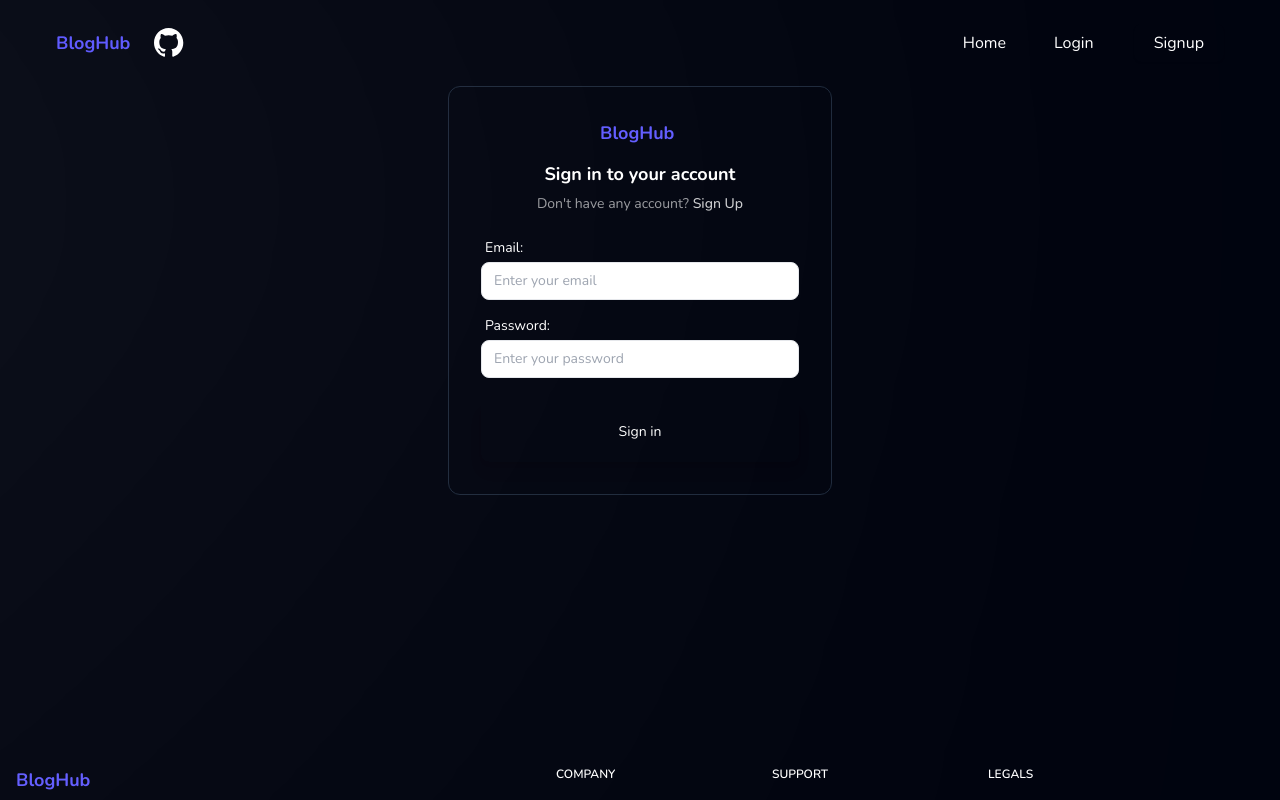
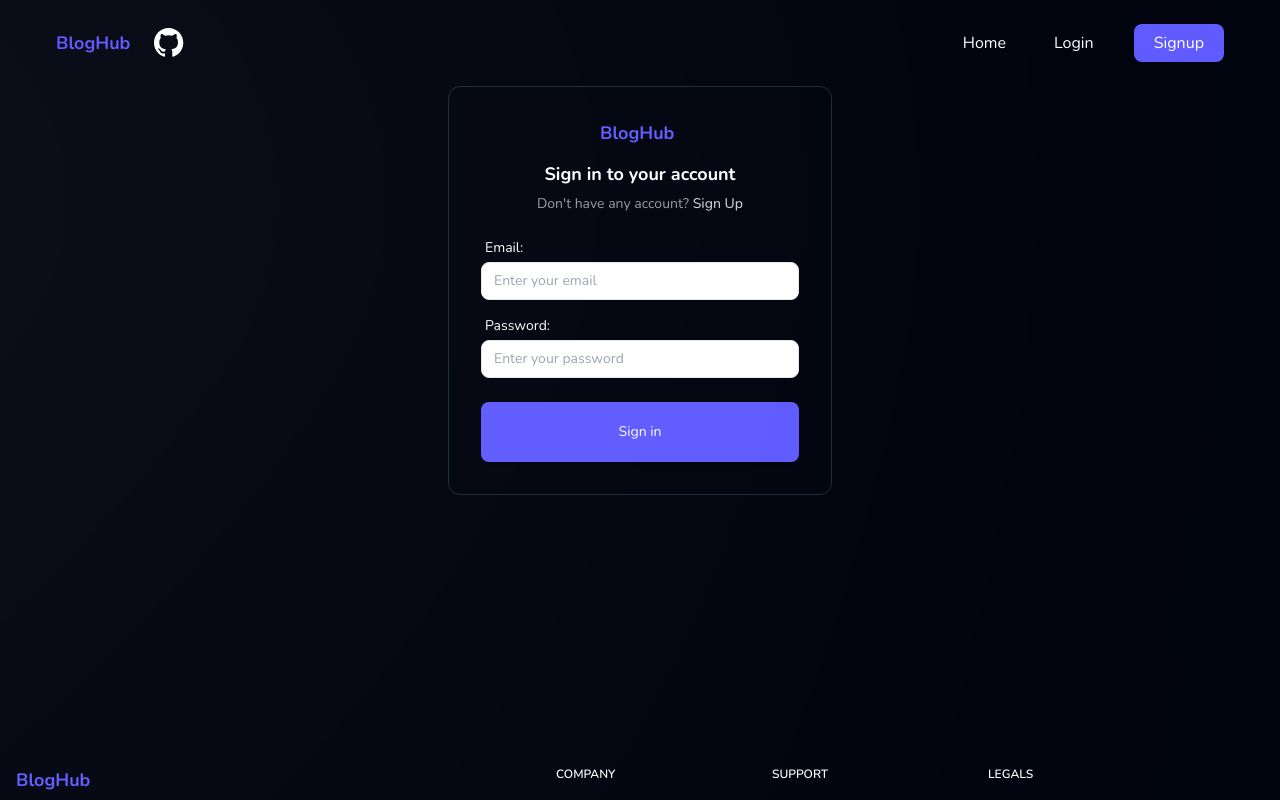
Before and after one commit to gauravver13/Blog-Hub, a React (Vite) app: page /login in a window 1280 px wide. Shown: the top 800 px of the page. Built offline with nearby package versions, Linux system fonts and the light colour scheme; no server answers.

Commit message:
fix outlet for production error

```diff
--- a/package.json
+++ b/package.json
@@ -29,7 +29,7 @@
     "react-hook-form": "^7.49.3",
     "react-icons": "^5.2.1",
     "react-redux": "^9.1.0",
-    "react-router-dom": "^6.21.2",
+    "react-router-dom": "^6.23.1",
     "tailwind-merge": "^2.3.0"
   },
   "devDependencies": {
--- a/src/App.jsx
+++ b/src/App.jsx
@@ -47,7 +47,6 @@ function App() {
               </main>
               <Footer />
             </div>
-
             <div className="absolute z-[3] -left-1/2 top-0 w-[50%] h-[50%] rounded-full white__gradient" />
             <div className="absolute z-[0] w-[30%] h-[30%] -left-1/2 bottom-0 rounded-full blue__gradient" />
           </>
--- a/src/main.jsx
+++ b/src/main.jsx
@@ -4,7 +4,7 @@ import App from './App.jsx'
 import './index.css'
 import { Provider } from 'react-redux'
 import store from './store/store.js'
-import { RouterProvider, createBrowserRouter } from 'react-router-dom'
+import { Outlet, RouterProvider, createBrowserRouter } from 'react-router-dom'
 import Home from './pages/Home.jsx'
 import { AuthLayout, Login } from './Components/index.js'
 import AddPost from "./pages/AddPost.jsx";
@@ -75,7 +75,7 @@ const router = createBrowserRouter([
 
 ReactDOM.createRoot(document.getElementById('root')).render(
   <React.StrictMode>
-    <Provider store={store}>
+    <Provider store= {store}>
         <RouterProvider router={router} />
     </Provider>
   </React.StrictMode>,
--- a/src/store/authSlice.js
+++ b/src/store/authSlice.js
@@ -11,8 +11,8 @@ const authSlice = createSlice({
     reducers: {
         login: (state, action) => {
             state.status = true;
-            state.userData = action.payload.userData;
-            // state.userData ={...action.payload}
+            // state.userData = action.payload.userData;
+            state.userData = {...action.payload}
         },
         logout: (state) => {
             state.status = false;
--- a/src/store/store.js
+++ b/src/store/store.js
@@ -1,5 +1,6 @@
 import { configureStore } from "@reduxjs/toolkit";
 import authSlice from "./authSlice"
+
 const store = configureStore({
     reducer: {
         auth: authSlice
--- a/tailwind.config.js
+++ b/tailwind.config.js
@@ -12,7 +12,30 @@ export default {
     "./src/**/*.{js,ts,jsx,tsx}",
   ],
   theme: {
-    extend: {},
+    extend: {
+      colors: {
+        customPurple: '#605BFF',
+        customGray: '#171F29',
+      },
+      boxShadow: {
+        grayBorder: 'inset 0 0 0 1px #5A5C60',
+      },
+            animation: {
+        spotlight: "spotlight 2s ease .75s 1 forwards",
+      },
+      keyframes: {
+        spotlight: {
+          "0%": {
+            opacity: 0,
+            transform: "translate(-72%, -62%) scale(0.5)",
+          },
+          "100%": {
+            opacity: 1,
+            transform: "translate(-50%,-40%) scale(1)",
+          },
+        },
+      },
+    },
   },
   plugins: [
     addVariablesForColors,
```
Also changed, not shown: vercel.json (added), 1 other file (tests, documents, lock files or other folders).
